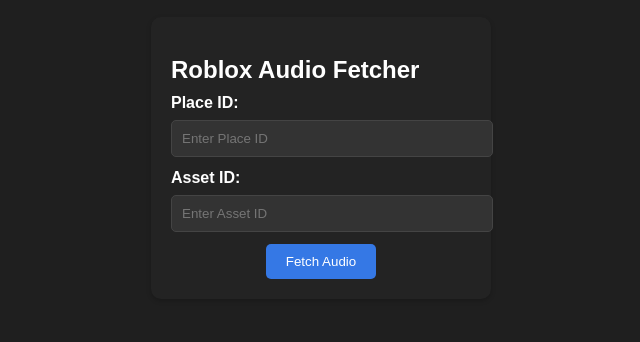
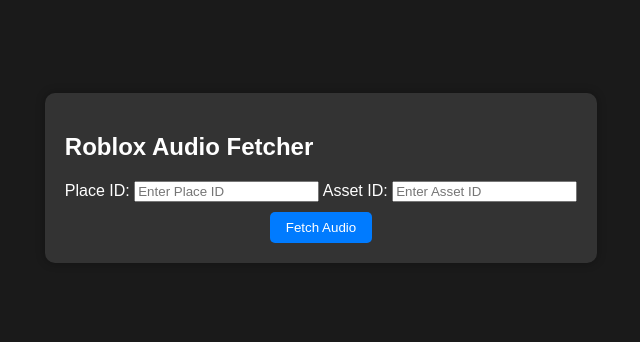
Before and after one commit to DPOAdmin/Roblox-Audio-Fetcher-Downloader, a plain HTML site: page website/index.html in a window 1280 px wide. Shown: the part 222-564 px from the top of the page, without its empty margins (319-959 px from the left). Drawn offline with Linux system fonts and the light colour scheme.

Commit message:
Update style.css

```diff
--- a/website/style.css
+++ b/website/style.css
@@ -1,70 +1,56 @@
 body {
-    background-color: #1f1f1f;
-    color: #ffffff;
-    font-family: Arial, sans-serif;
     margin: 0;
     padding: 0;
-    display: flex;
-    align-items: center;
-    justify-content: center;
-    height: 100vh;
+    font-family: Arial, sans-serif;
+    background-color: #1a1a1a;
+    color: white;
 }
 
 .container {
     display: flex;
-    flex-direction: column;
+    justify-content: center;
     align-items: center;
-    justify-content: center;
+    height: 100vh;
 }
 
 .form-container {
-    background-color: #232323;
+    background-color: #333;
+    padding: 20px;
     border-radius: 10px;
-    padding: 20px;
-    width: 300px;
-    box-shadow: 0 2px 5px rgba(0, 0, 0, 0.2);
-    margin-bottom: 20px;
-}
-
-.form-container h2 {
-    margin-bottom: 10px;
-}
-
-.form-container label {
-    display: block;
-    margin-bottom: 8px;
-    font-weight: bold;
-}
-
-.form-container input[type="text"] {
-    width: 100%;
-    padding: 10px;
-    border: 1px solid #444;
-    border-radius: 5px;
-    background-color: #333;
-    color: #fff;
-    margin-bottom: 12px;
+    box-shadow: 0 0 10px rgba(0, 0, 0, 0.3);
 }
 
 .button-container {
     text-align: center;
+    margin-top: 10px;
 }
 
-.button-container button {
-    padding: 10px 20px;
-    background-color: #3578e5;
+#fetchButton {
+    padding: 8px 16px;
+    background-color: #007bff;
+    border: none;
     color: #fff;
-    border: none;
+    cursor: pointer;
     border-radius: 5px;
-    cursor: pointer;
-    transition: background-color 0.3s;
 }
 
-.button-container button:hover {
-    background-color: #2a62be;
+.result-container {
+    margin-top: 20px;
+    padding: 20px;
+    background-color: rgba(0, 0, 0, 0.6);
+    border-radius: 10px;
+    text-align: center;
 }
 
+.asset-name {
+    color: white;
+    font-size: 18px;
+    font-weight: bold;
+    margin-bottom: 10px;
+}
+
+/* Add styles for the audio player container */
 .audio-player {
+    margin-top: 20px;
     text-align: center;
-    margin-top: 20px;
 }
```
